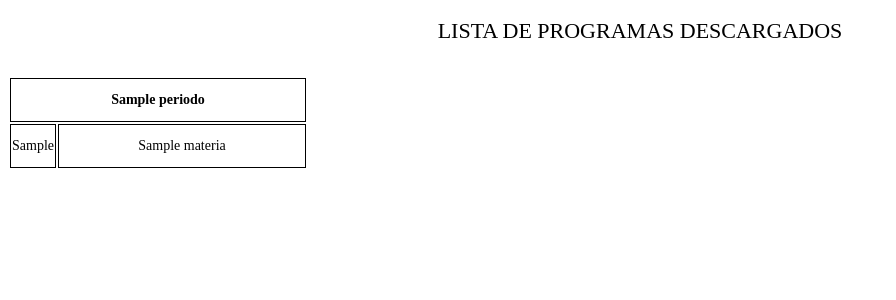
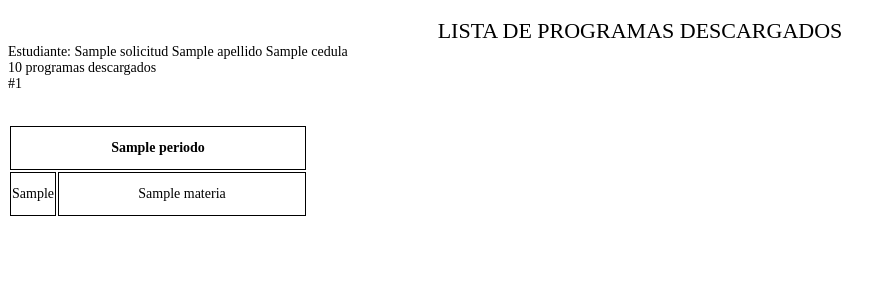
Before and after one commit to vligas/programas-facyt, a Django app: template project/templates/pdfs/lista_programas.html in a window 1280 px wide. Shown: the top 300 px of the page, without its empty margins (0-896 px from the left). Run offline with Django 3.2, Linux system fonts and the light colour scheme; the template is opened without the code that fills it: most values are stand-ins (such as "Sample title", 1, 10 or a date in 2020).

Commit message:
Arregle pdf generado

```diff
--- a/project/templates/pdfs/lista_programas.html
+++ b/project/templates/pdfs/lista_programas.html
@@ -38,6 +38,9 @@
     </head>
     <body>
       <div class="title">LISTA DE PROGRAMAS DESCARGADOS</div>
+      <div>Estudiante: {{solicitud.nombre}} {{solicitud.apellido}} {{solicitud.cedula}}</div>
+      <div>{{solicitud.nro_programas}} programas descargados</div>
+      <div>#{{solicitud.id}}</div>
       <br />
       <br />
       <table>
```
